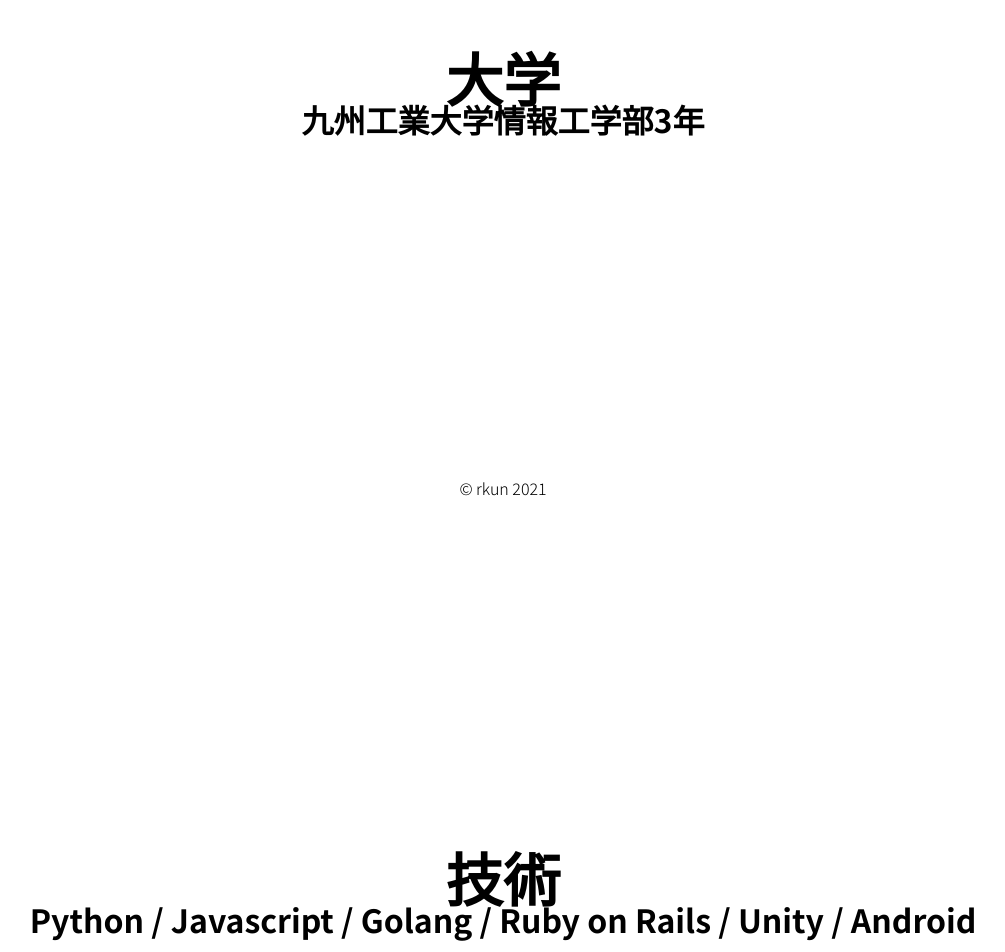
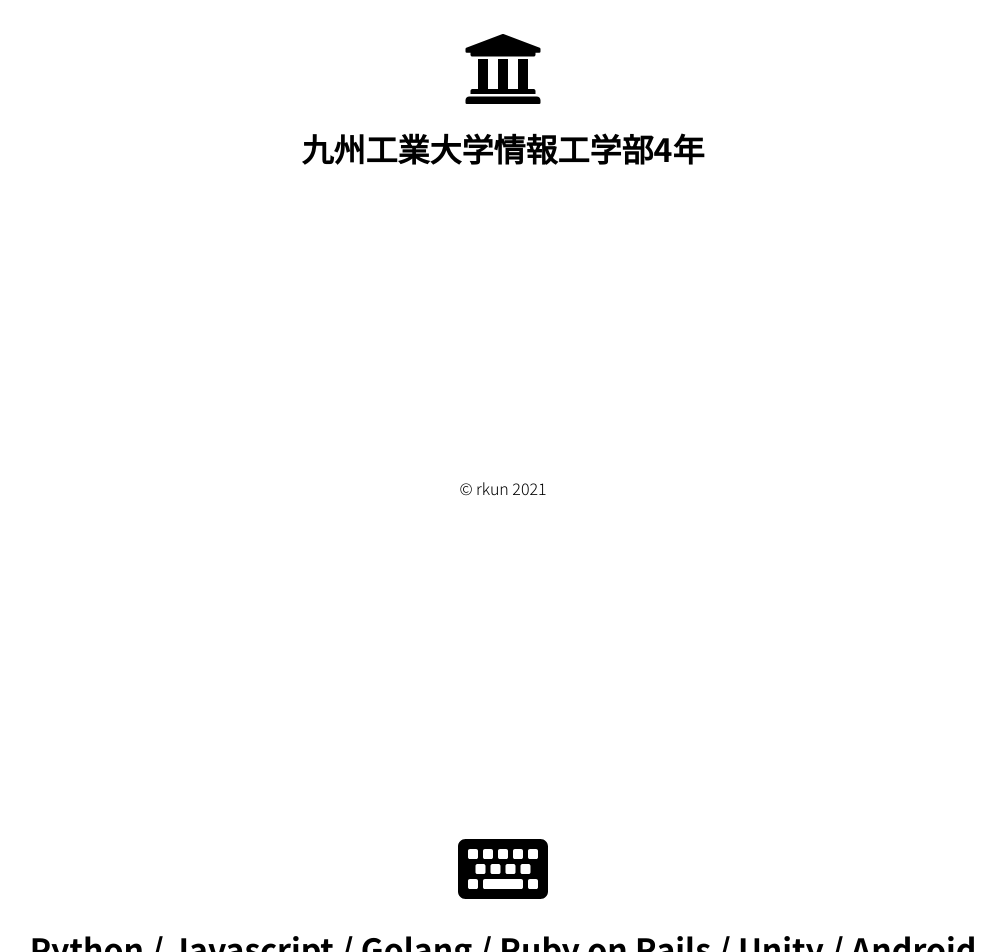
Before and after one commit to rkun123/portfolio, a Vue app: page /about in a window 1280 px wide. Shown: the part 300-1252 px from the top of the page, without its empty margins (137-1142 px from the left). Built offline with nearby package versions, Linux system fonts and the light colour scheme.

Commit message:
👍About appearances

```diff
--- a/src/components/About/Card.vue
+++ b/src/components/About/Card.vue
@@ -1,32 +1,38 @@
 <template>
     <div class="slide">
         <div>
-            <h1>{{ title }}</h1>
             <div>
+                <font-awesome-icon class="icon" :icon="icon" />
                 <slot></slot>
             </div>
         </div>
     </div>
 </template>
 <script>
+import '@fortawesome/fontawesome-free/scss/fontawesome.scss'
+
 export default {
     props: {
-        title: String,
+        icon: String,
     }
 }
 </script>
 <style scoped>
 .slide {
     position: relative;
+    display: flex;
+    flex-direction: column;
+    justify-content: center;
+    align-items: center;
     height: 100%;
 }
 .slide div {
-    position: absolute;
     font-size: 2rem;
     font-weight: bold;
-    width: 100%;
-    top: 50%;
-    transform: translateY(-50%);
+}
+.icon {
+    font-size: 5rem;
+    margin-bottom: 1rem;
 }
 .slide div * {
     position: relative;
--- a/src/main.js
+++ b/src/main.js
@@ -3,10 +3,26 @@
 import router from './router'
 
 import { library } from '@fortawesome/fontawesome-svg-core'
-import { faHome, faInfo, faCompass, faExternalLinkAlt } from '@fortawesome/free-solid-svg-icons'
+import {
+  faHome,
+  faInfo,
+  faCompass,
+  faExternalLinkAlt,
+  faUniversity,
+  faKeyboard,
+  faInfoCircle
+} from '@fortawesome/free-solid-svg-icons'
 import { FontAwesomeIcon } from '@fortawesome/vue-fontawesome'
 
-library.add(faHome, faInfo, faCompass, faExternalLinkAlt)
+library.add(
+  faHome,
+  faInfo,
+  faCompass,
+  faExternalLinkAlt,
+  faUniversity,
+  faKeyboard,
+  faInfoCircle
+)
 Vue.component('font-awesome-icon', FontAwesomeIcon)
 Vue.config.productionTip = false
 
--- a/src/views/About.vue
+++ b/src/views/About.vue
@@ -1,12 +1,12 @@
 <template>
   <div class="about">
-    <Card title="大学">
-      <p>九州工業大学情報工学部3年</p>
+    <Card icon="university">
+      <p>九州工業大学情報工学部4年</p>
     </Card>
-    <Card title="技術">
+    <Card icon="keyboard">
       <p>Python / Javascript / Golang / Ruby on Rails / Unity / Android</p>
     </Card>
-    <Card title="所属">
+    <Card icon="info-circle">
       <p>九工大サークル<a href='https://compositecomputer.club'>C3</a>所属</p>
     </Card>
   </div>
```
